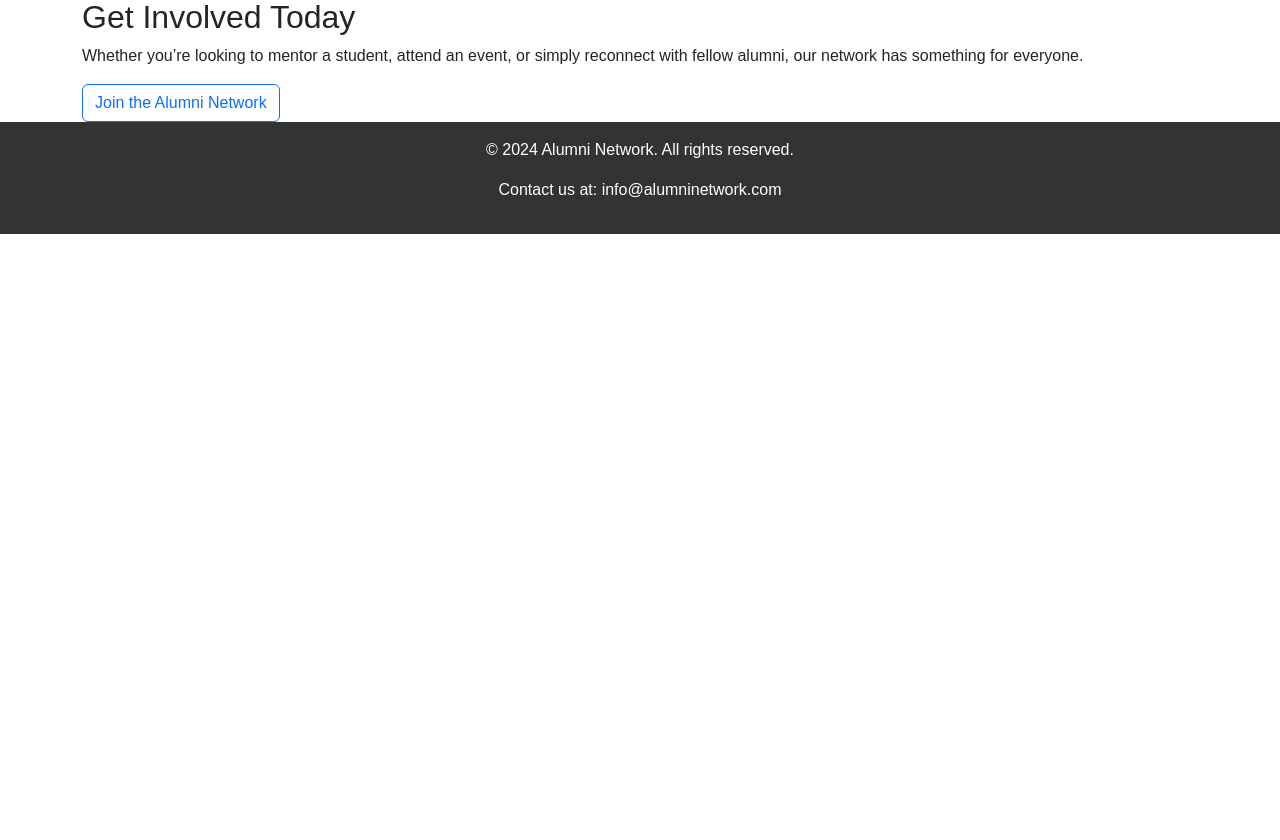
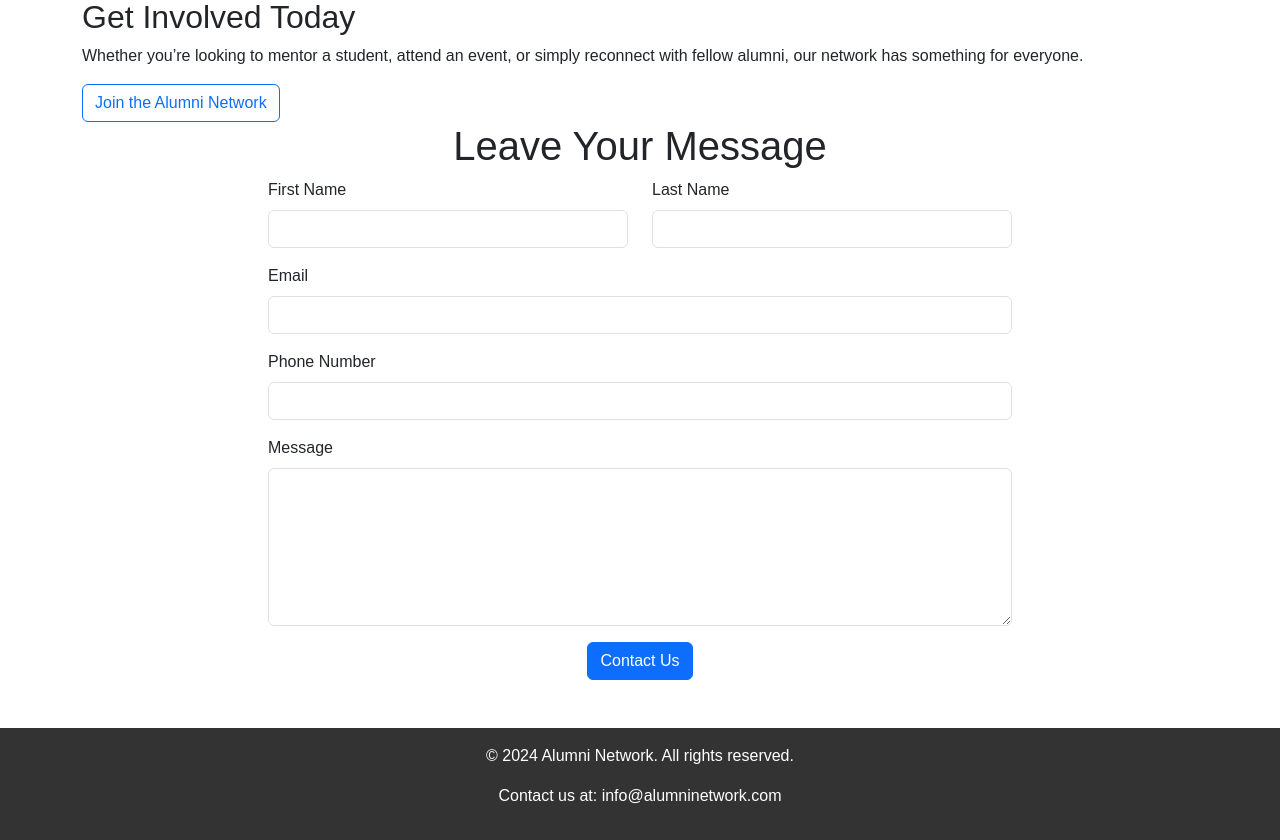
Before and after one commit to PemaRinchen-DarkPulse/Alumni-Network, a React (Create React App) app: page / in a window 1280 px wide. Shown: the part 2227-3067 px from the top of the page. Before the commit the page ends 2461 px from the top, so only its background shows below. Built offline with nearby package versions, Linux system fonts and the light colour scheme.

Commit message:
conatct me form

```diff
--- a/src/components/home.jsx
+++ b/src/components/home.jsx
@@ -3,6 +3,7 @@ import Header from "./header"
 import Footer from "./footer"
 import { MyHero,About,GetInvolved} from "./hero";
 import {News,Events,Testimonials} from "./mycard"
+import { Contact } from "./userAuthentication";
 function Home(){
     return (
         <>
@@ -13,6 +14,7 @@ function Home(){
         <Events/>
         <Testimonials/>
         <GetInvolved/>
+        <Contact/>
         <Footer/>
         </>
     );
--- a/src/components/userAuthentication.jsx
+++ b/src/components/userAuthentication.jsx
@@ -125,3 +125,52 @@ export const SignUpAsMentee=()=>{
         </div>
     );
 }
+
+export const Contact=()=>{
+    return (
+        <section id="contact-me" class="mb-5">
+        <div class="container-md contact-form">
+            <div class="d-flex justify-content-center">
+                <div class="col-md-8">
+                    <h1 class="text-center">Leave Your Message</h1>
+                    <form action="">
+                        <div class="row mb-3">
+                            <div class="col-md-6">
+                                <label for="first-name" class="form-label">First Name</label>
+                                <input type="text" id="first-name" class="form-control"/>
+                            </div>
+                            <div class="col-md-6">
+                                <label for="last-name" class="form-label">Last Name</label>
+                                <input type="text" id="last-name" class="form-control"/>
+                            </div>
+                        </div>
+                        <div class="row mb-3">
+                            <div class="col-md-12">
+                                <label for="email" class="form-label">Email</label>
+                                <input type="email" id="email" class="form-control"/>
+                            </div>
+                        </div>
+                        <div class="row mb-3">
+                            <div class="col-md-12">
+                                <label for="phone-number" class="form-label">Phone Number</label>
+                                <input type="number" id="phone-number" class="form-control"/>
+                            </div>
+                        </div>
+                        <div class="row mb-3">
+                            <div class="col-md-12">
+                                <label for="message" class="form-label">Message</label>
+                                <textarea name="" id="" class="form-control" rows="6"></textarea>
+                            </div>
+                        </div>
+                        <div class="row">
+                            <div class="col-md-12 text-center">
+                                <button type="submit" class="btn btn-primary">Contact Us</button>
+                            </div>
+                        </div>
+                    </form>
+                </div>
+            </div>
+        </div>
+    </section>
+    );
+}
```
Also changed, not shown: 1 other file (tests, documents, lock files or other folders).
